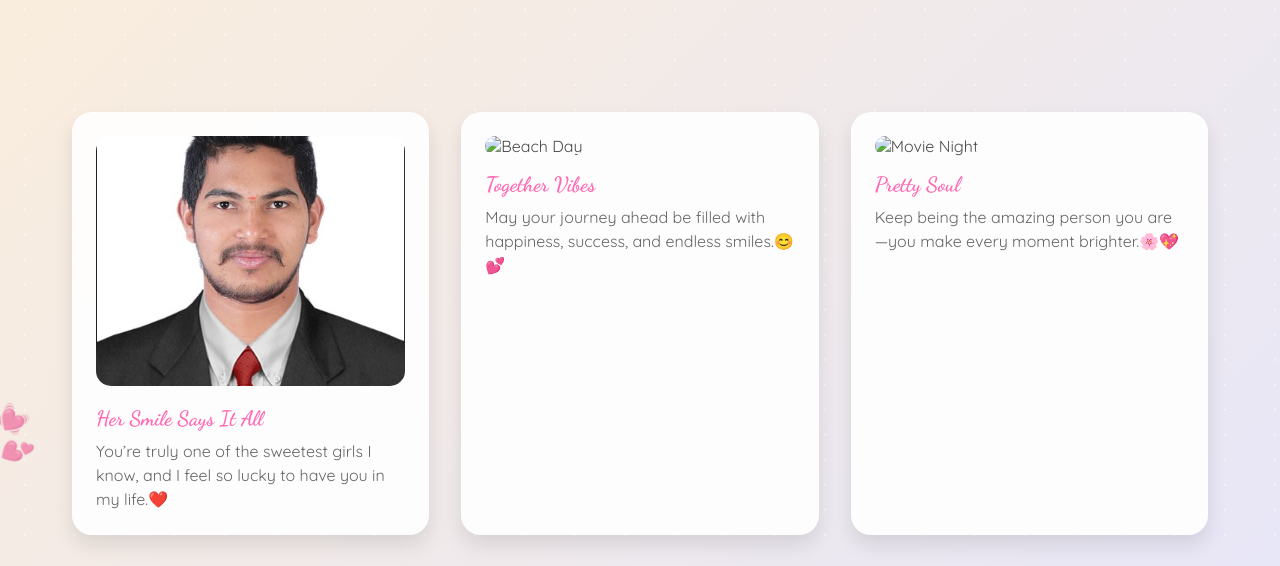
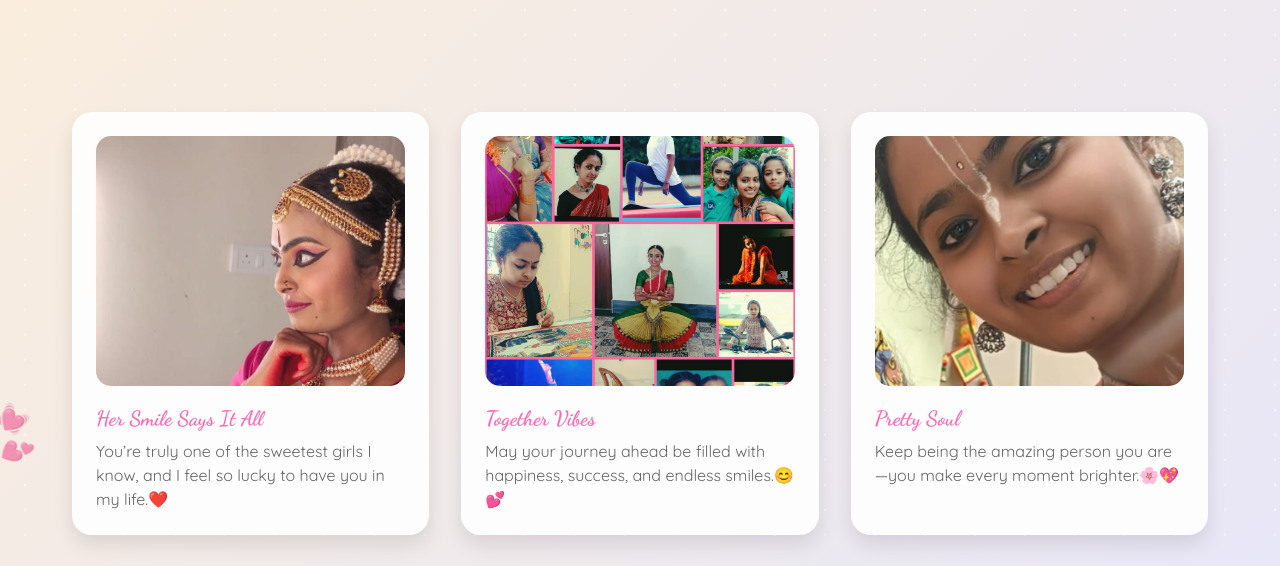
Before and after one commit to ManuNaik1126/birthday, a plain HTML site: page last.html in a window 1280 px wide. Shown: the part 234-800 px from the top of the page. Drawn offline with Linux system fonts and the light colour scheme.

Commit message:
Update image sources in memory cards

```diff
--- a/last.html
+++ b/last.html
@@ -377,18 +377,18 @@
 
     <div class="memory-container">
         <div class="memory-card">
-            <img src="./my.jpg" alt="First Date" class="memory-img">
+            <img src="./gf1.jpeg" alt="First Date" class="memory-img">
             <div class="memory-date">Her Smile Says It All</div>
             <div class="memory-caption">You’re truly one of the sweetest girls I know, and I feel so lucky to have you in my life.❤️</div>
         </div>
         <div class="memory-card">
-            <img src="./d2.jpg" alt="Beach Day" class="memory-img">
+            <img src="./gf2.jpeg" alt="Beach Day" class="memory-img">
             <div class="memory-date">Together Vibes</div>
             <div class="memory-caption">May your journey ahead be filled with happiness, success, and endless
                 smiles.😊💕</div>
         </div>
         <div class="memory-card">
-            <img src="./d3.jpg" alt="Movie Night" class="memory-img">
+            <img src="./gf3.jpeg" alt="Movie Night" class="memory-img">
             <div class="memory-date">Pretty Soul</div>
             <div class="memory-caption">Keep being the amazing person you are—you make every moment brighter.🌸💖</div>
         </div>
```
